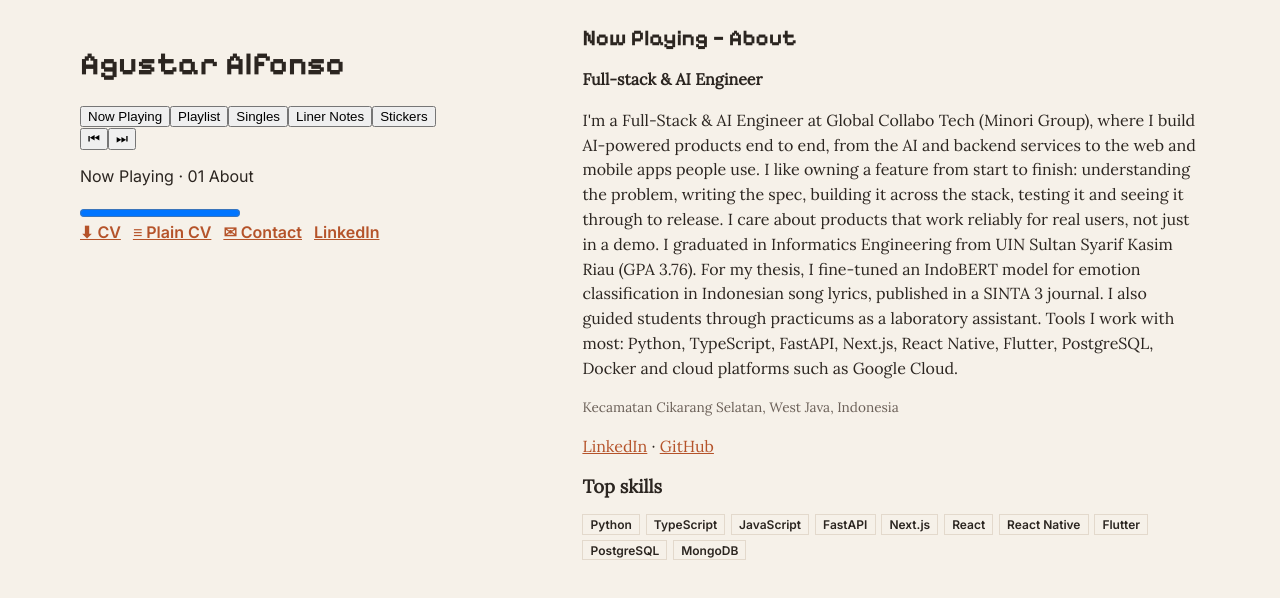
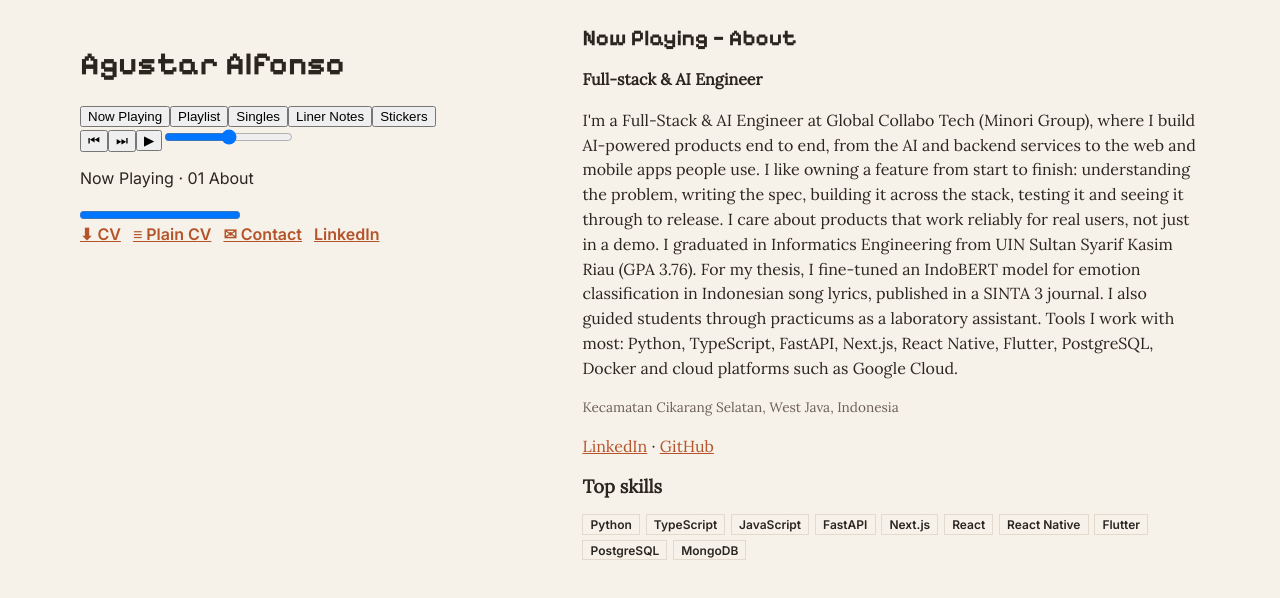
Before and after one commit to alufonso/portfolio, an Astro site: page / in a window 1280 px wide. Built offline with nearby package versions, Linux system fonts and the light colour scheme; Astro itself is replaced by a stand-in of ours.

Commit message:
feat: add generative lofi music with volume control
Co-Authored-By: Claude Opus 5.5 <noreply@anthropic.com>

```diff
--- /dev/null
+++ b/src/audio/lofi-engine.ts
@@ -0,0 +1,172 @@
+// Generative lofi via Web Audio. The AudioContext is created only inside start().
+export interface LofiEngine {
+  start(): Promise<void>;
+  stop(): void;
+  setVolume(v: number): void;
+  readonly playing: boolean;
+}
+
+const BPM = 75;
+const STEP = 60 / BPM / 4; // 16th note, seconds
+const LOOKAHEAD = 0.1;
+const FADE = 0.12;
+const mtof = (m: number) => 440 * 2 ** ((m - 69) / 12);
+
+// Dm9 -> G13 -> Cmaj9 -> A7(b9), one bar each, as MIDI notes (bass first)
+const CHORDS = [
+  [38, 53, 57, 60, 64],
+  [43, 53, 59, 64],
+  [36, 52, 55, 59, 62],
+  [45, 55, 58, 61, 64],
+];
+
+function noiseBuffer(ctx: AudioContext, seconds: number): AudioBuffer {
+  const buf = ctx.createBuffer(1, Math.floor(ctx.sampleRate * seconds), ctx.sampleRate);
+  const d = buf.getChannelData(0);
+  let b0 = 0, b1 = 0, b2 = 0; // pink-ish noise (Paul Kellet, 3-pole)
+  for (let i = 0; i < d.length; i++) {
+    const w = Math.random() * 2 - 1;
+    b0 = 0.99765 * b0 + w * 0.099046;
+    b1 = 0.963 * b1 + w * 0.2965164;
+    b2 = 0.57 * b2 + w * 1.0526913;
+    d[i] = (b0 + b1 + b2 + w * 0.1848) * 0.2;
+  }
+  return buf;
+}
+
+export function createLofiEngine(): LofiEngine {
+  let ctx: AudioContext | null = null;
+  let master: GainNode | null = null;
+  let timer: ReturnType<typeof setInterval> | undefined;
+  let volume = 0.5;
+  let playing = false;
+  let sources: AudioScheduledSourceNode[] = [];
+
+  const level = (v: number) => v * 0.4; // keep it soft: peak master gain 0.4
+
+  function start(): Promise<void> {
+    if (playing) return Promise.resolve();
+    const w = window as any;
+    const Ctor: typeof AudioContext | undefined = w.AudioContext ?? w.webkitAudioContext;
+    if (!Ctor) return Promise.reject(new Error('Web Audio unavailable'));
+    const c = new Ctor();
+    return c.resume().then(
+      () => {
+        ctx = c;
+        playing = true;
+        build(c);
+      },
+      (e) => {
+        c.close().catch(() => {});
+        throw e;
+      },
+    );
+  }
+
+  function build(c: AudioContext) {
+    const m = (master = c.createGain());
+    m.gain.setValueAtTime(0, c.currentTime);
+    m.gain.linearRampToValueAtTime(level(volume), c.currentTime + 0.3);
+    m.connect(c.destination);
+
+    const pad = c.createBiquadFilter(); // chords go through a low-pass
+    pad.type = 'lowpass';
+    pad.frequency.value = 1200;
+    pad.connect(m);
+
+    const noise = noiseBuffer(c, 3);
+    const loop = (type: BiquadFilterType, freq: number, gain: number) => {
+      const s = c.createBufferSource();
+      s.buffer = noise;
+      s.loop = true;
+      const f = c.createBiquadFilter();
+      f.type = type;
+      f.frequency.value = freq;
+      const g = c.createGain();
+      g.gain.value = gain;
+      s.connect(f).connect(g).connect(m);
+      s.start();
+      sources.push(s);
+    };
+    loop('highpass', 4000, 0.04); // vinyl
+    loop('bandpass', 1800, 0.06); // rain
+
+    const burst = (t: number, type: BiquadFilterType, freq: number, peak: number, dur: number) => {
+      const s = c.createBufferSource();
+      s.buffer = noise;
+      const f = c.createBiquadFilter();
+      f.type = type;
+      f.frequency.value = freq;
+      const g = c.createGain();
+      g.gain.setValueAtTime(peak, t);
+      g.gain.exponentialRampToValueAtTime(0.001, t + dur);
+      s.connect(f).connect(g).connect(m);
+      s.start(t, Math.random() * 2, dur + 0.02);
+    };
+    const kick = (t: number) => {
+      const o = c.createOscillator();
+      const g = c.createGain();
+      o.frequency.setValueAtTime(120, t);
+      o.frequency.exponentialRampToValueAtTime(45, t + 0.12);
+      g.gain.setValueAtTime(0.9, t);
+      g.gain.exponentialRampToValueAtTime(0.001, t + 0.25);
+      o.connect(g).connect(m);
+      o.start(t);
+      o.stop(t + 0.3);
+    };
+    const chord = (t: number, notes: number[]) => {
+      const len = STEP * 16;
+      for (const n of notes) {
+        const o = c.createOscillator();
+        o.type = 'triangle';
+        o.frequency.value = mtof(n);
+        const g = c.createGain();
+        g.gain.setValueAtTime(0.0001, t);
+        g.gain.linearRampToValueAtTime(n < 40 ? 0.22 : 0.07, t + 0.08);
+        g.gain.linearRampToValueAtTime(0.0001, t + len);
+        o.connect(g).connect(pad);
+        o.start(t);
+        o.stop(t + len + 0.05);
+      }
+    };
+
+    let step = 0;
+    let next = c.currentTime + 0.1;
+    const tick = () => {
+      while (next < c.currentTime + LOOKAHEAD) {
+        const i = step % 16;
+        if (i === 0) chord(next, CHORDS[Math.floor(step / 16) % 4]);
+        if (i === 0 || i === 10) kick(next);
+        if (i === 4 || i === 12) burst(next, 'bandpass', 1800, 0.35, 0.15); // snare
+        if (i % 2 === 0) burst(next, 'highpass', 7000, i % 4 === 0 ? 0.12 : 0.07, 0.04); // hat
+        next += STEP;
+        step++;
+      }
+    };
+    tick();
+    timer = setInterval(tick, 25);
+  }
+
+  function stop() {
+    if (!playing || !ctx || !master) return;
+    playing = false;
+    clearInterval(timer);
+    const c = ctx, m = master, src = sources;
+    ctx = master = null;
+    sources = [];
+    m.gain.cancelScheduledValues(c.currentTime);
+    m.gain.setValueAtTime(m.gain.value, c.currentTime);
+    m.gain.linearRampToValueAtTime(0, c.currentTime + FADE); // fade out first: no click
+    setTimeout(() => {
+      src.forEach((s) => { try { s.stop(); } catch { /* already stopped */ } });
+      c.close().catch(() => {});
+    }, FADE * 1000 + 30);
+  }
+
+  function setVolume(v: number) {
+    volume = Math.min(1, Math.max(0, v));
+    if (ctx && master) master.gain.setTargetAtTime(level(volume), ctx.currentTime, 0.02);
+  }
+
+  return { start, stop, setVolume, get playing() { return playing; } };
+}
--- a/src/components/islands/Player.tsx
+++ b/src/components/islands/Player.tsx
@@ -1,4 +1,6 @@
 import { useCallback, useEffect, useRef, useState } from 'react';
+import { createLofiEngine, type LofiEngine } from '../../audio/lofi-engine';
+import { readVolume, writeVolume } from '../../lib/volume';
 import { TABS, parseHash, formatHash, stepItem, stepTab, type Counts, type DeckState, type TabId } from '../../lib/deck';
 
 type Props = {
@@ -14,6 +16,10 @@ export default function Player({ tabs, itemLabels }: Props) {
   const ref = useRef(s);
   const countsRef = useRef(counts);
   countsRef.current = counts;
+  const engine = useRef<LofiEngine | null>(null);
+  const [on, setOn] = useState(false);
+  const [unavailable, setUnavailable] = useState(false);
+  const [vol, setVol] = useState(0.5);
 
   // Single entry point for user-driven changes: update state, write hash, notify other islands.
   const go = useCallback((next: DeckState, focusTab = false) => {
@@ -40,10 +46,21 @@ export default function Player({ tabs, itemLabels }: Props) {
       if (e.key === 'ArrowRight') go(stepItem(ref.current, 1, countsRef.current));
       else if (e.key === 'ArrowLeft') go(stepItem(ref.current, -1, countsRef.current));
     };
+    // Never auto-resume: hidden stops, visible does nothing.
+    const onVis = () => {
+      if (document.visibilityState === 'hidden') { engine.current?.stop(); setOn(false); }
+    };
     fromHash();
+    const v = readVolume();
+    setVol(v);
+    engine.current = createLofiEngine(); // no AudioContext until start()
+    engine.current.setVolume(v);
     window.addEventListener('hashchange', fromHash);
     document.addEventListener('keydown', onKey);
+    document.addEventListener('visibilitychange', onVis);
     return () => {
+      document.removeEventListener('visibilitychange', onVis);
+      engine.current?.stop();
       window.removeEventListener('hashchange', fromHash);
       document.removeEventListener('keydown', onKey);
     };
@@ -72,6 +89,13 @@ export default function Player({ tabs, itemLabels }: Props) {
     go(stepTab(ref.current, d), true);
   };
 
+  const toggle = async () => {
+    const e = engine.current;
+    if (!e) return;
+    if (e.playing) { e.stop(); setOn(false); return; }
+    try { await e.start(); setOn(true); } catch { setUnavailable(true); }
+  };
+
   const twin = tabs.find((t) => t.id === s.tab)?.twin ?? '';
   const nn = String(s.item + 1).padStart(2, '0');
   const label = itemLabels[s.tab][s.item] ?? '';
@@ -98,6 +122,12 @@ export default function Player({ tabs, itemLabels }: Props) {
       <div className="transport">
         <button type="button" aria-label="Previous item" onClick={() => go(stepItem(s, -1, counts))}>⏮</button>
         <button type="button" aria-label="Next item" onClick={() => go(stepItem(s, 1, counts))}>⏭</button>
+        <button type="button" aria-label={on ? 'Pause music' : 'Play music'} disabled={unavailable} onClick={toggle}>{on ? '❚❚' : '▶'}</button>
+        <input
+          type="range" aria-label="Volume" min={0} max={1} step={0.01} value={vol}
+          onChange={(e) => { const v = Number(e.target.value); setVol(v); writeVolume(v); engine.current?.setVolume(v); }}
+        />
+        {unavailable && <span role="status">Audio unavailable</span>}
       </div>
       <p data-testid="track-label" className="track">{`${twin} · ${nn} ${label}`}</p>
       <progress value={s.item + 1} max={counts[s.tab]} aria-label="Position in list" />
--- /dev/null
+++ b/src/lib/volume.ts
@@ -0,0 +1,20 @@
+const KEY = 'lofi-volume';
+const clamp = (n: number) => Math.min(1, Math.max(0, n));
+
+export function readVolume(): number {
+  try {
+    const raw = localStorage.getItem(KEY);
+    const n = raw === null ? NaN : Number(raw);
+    return Number.isFinite(n) ? clamp(n) : 0.5;
+  } catch {
+    return 0.5;
+  }
+}
+
+export function writeVolume(v: number): void {
+  try {
+    localStorage.setItem(KEY, String(clamp(v)));
+  } catch {
+    // storage unavailable: the volume just is not remembered
+  }
+}
```
Also changed, not shown: tests/e2e/audio.spec.ts (added, +51 -0 lines), tests/unit/volume.test.ts (added, +23 -0 lines).
